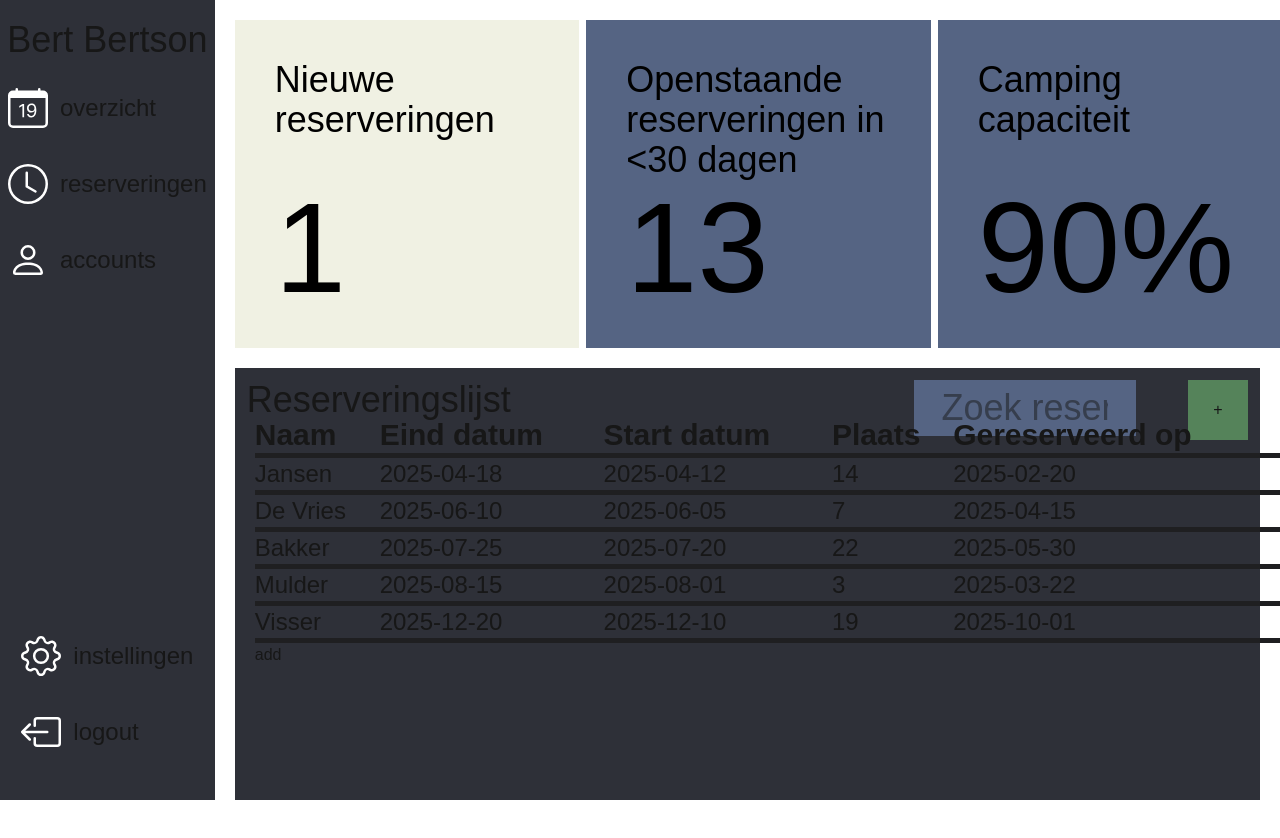
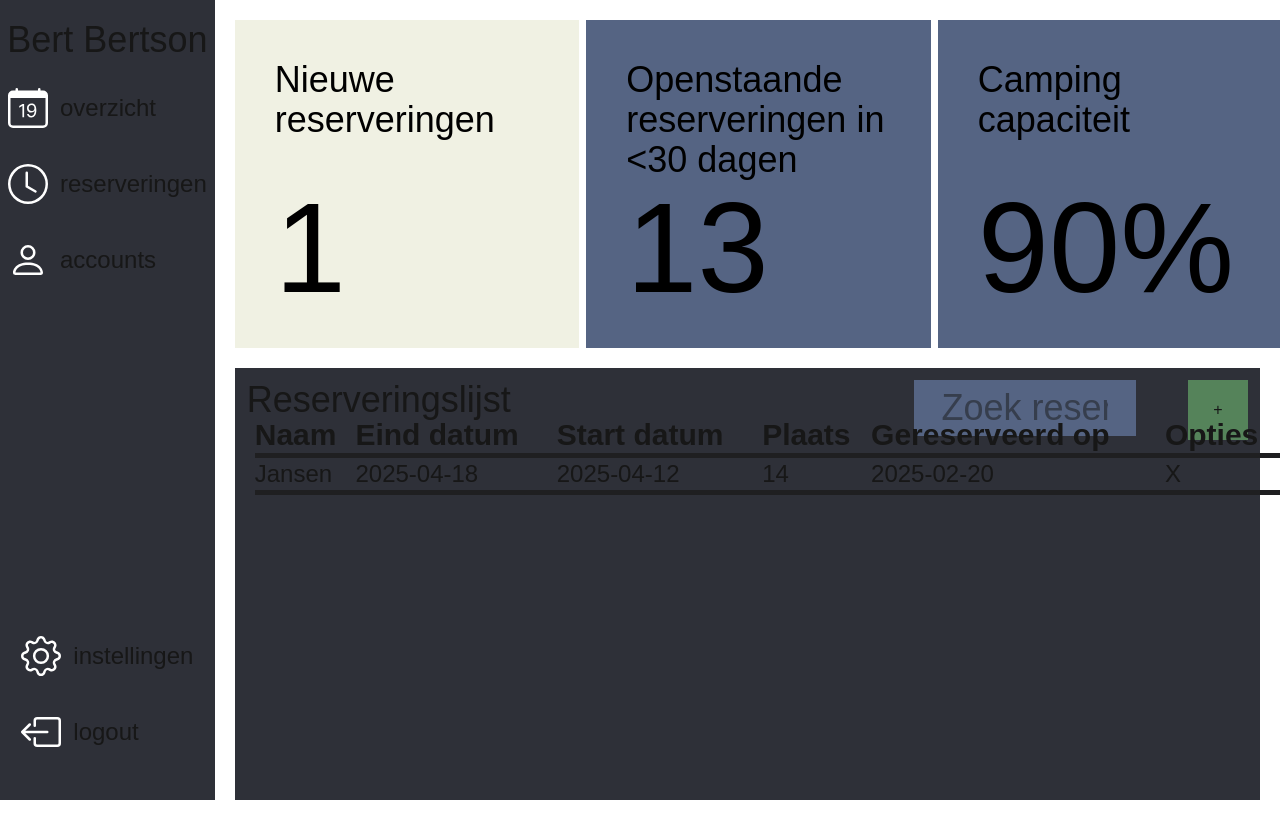
Before and after one commit to Powerboy2015/boer-bert-registratiesysteem, a Next.js app in the folder next.js/: page /reserveringen in a window 1280 px wide. Shown: the top 838 px of the page. Built offline with nearby package versions, Linux system fonts and the light colour scheme.

Commit message:
delete users

```diff
--- a/next.js/src/app/reserveringen/NieuweReservering/ReserveringOverlay.tsx
+++ b/next.js/src/app/reserveringen/NieuweReservering/ReserveringOverlay.tsx
@@ -1,6 +1,7 @@
 import { useState } from "react"
 
-type ReserveringInput = {
+export default function ReserveringOverlay({ toggle, add }: {
+    toggle: () => void, add: (reservering: {
         ID: number;
         Naam: string;
         plaats: number;
@@ -8,11 +9,7 @@ type ReserveringInput = {
         eind: string;
         reservering: string;
         reserveringBewerk: string;
-};
-
-
-export default function ReserveringOverlay({ toggle, add }: {
-    toggle: () => void, add: (reservering: ReserveringInput) => void
+    }) => void
 }) {
     const [naam, setNaam] = useState("")
     const [eindDatum, setEindDatum] = useState("")
--- a/next.js/src/app/reserveringen/Widgets/Reserveringen.tsx
+++ b/next.js/src/app/reserveringen/Widgets/Reserveringen.tsx
@@ -12,48 +12,18 @@ export default function Reserveringen() {
       ReserveringsDatum: "2025-02-20",
       ReservatieBewerkDatum: "2025-03-01",
     },
-    {
-      UserData_ID: 102,
-      Achternaam: "De Vries",
-      PlaatsNummer: 7,
-      DatumAankomst: "2025-06-05",
-      DatumVertrek: "2025-06-10",
-      ReserveringsDatum: "2025-04-15",
-      ReservatieBewerkDatum: "2025-05-01",
-    },
-    {
-      UserData_ID: 103,
-      Achternaam: "Bakker",
-      PlaatsNummer: 22,
-      DatumAankomst: "2025-07-20",
-      DatumVertrek: "2025-07-25",
-      ReserveringsDatum: "2025-05-30",
-      ReservatieBewerkDatum: "2025-06-12",
-    },
-    {
-      UserData_ID: 104,
-      Achternaam: "Mulder",
-      PlaatsNummer: 3,
-      DatumAankomst: "2025-08-01",
-      DatumVertrek: "2025-08-15",
-      ReserveringsDatum: "2025-03-22",
-      ReservatieBewerkDatum: "2025-03-25",
-    },
-    {
-      UserData_ID: 105,
-      Achternaam: "Visser",
-      PlaatsNummer: 19,
-      DatumAankomst: "2025-12-10",
-      DatumVertrek: "2025-12-20",
-      ReserveringsDatum: "2025-10-01",
-      ReservatieBewerkDatum: "2025-10-11",
-    },
   ])
 
   const [overlay, setOverlay] = useState(false)
 
   function toggleOverlay() {
     setOverlay(!overlay)
+  }
+
+  function handleDeleteReservering(RemoveIndex: number) {
+    console.log(RemoveIndex)
+    const newReserveringen = reserveringen.filter((item, index) => index !== RemoveIndex)
+    setReserveringen(newReserveringen)
   }
 
   function addReservering({ ID, Naam, plaats, start, eind, reservering, reserveringBewerk }: { ID: number, Naam: string, plaats: number, start: string, eind: string, reservering: string, reserveringBewerk: string }) {
@@ -67,16 +37,10 @@ export default function Reserveringen() {
       ReservatieBewerkDatum: reserveringBewerk,
     }
     setReserveringen([...reserveringen, nieuw])
-
-
-
-
   }
 
-
-
-
-  return (<>      {overlay ? <ReserveringOverlay toggle={toggleOverlay} add={addReservering} /> : null}
+  return (<>
+    {overlay ? <ReserveringOverlay toggle={toggleOverlay} add={addReservering} /> : null}
     <div className="bg-[#2E3038] h-full mx-5">
       <div className="h-1/15 flex w-full">
         <div className="w-1/2 text-4xl m-3">Reserveringslijst</div>
@@ -98,31 +62,24 @@ export default function Reserveringen() {
               <th className="text-left text-3xl">Start datum</th>
               <th className="text-left text-3xl">Plaats</th>
               <th className="text-left text-3xl">Gereserveerd op </th>
+              <th className="text-left text-3xl">Opties </th>
             </tr>
           </thead>
           <tbody>
             {reserveringen.map((item, index) => (
-              <tr className="border-y-5 border-[#1F1F21] text-2xl " key={index}>
+              <tr className="border-y-5 border-[#1F1F21] text-2xl bg " key={index}>
                 <td>{item.Achternaam}</td>
                 <td>{item.DatumVertrek}</td>
                 <td>{item.DatumAankomst}</td>
                 <td>{item.PlaatsNummer}</td>
                 <td>{item.ReserveringsDatum}</td>
+                <td> <button onClick={() => handleDeleteReservering(index)}>X</button></td>
               </tr>
             ))}
           </tbody>
         </table>
-        <button onClick={() => addReservering({
-          ID: 105,
-          Naam: "Visser",
-          plaats: 19,
-          start: "2025-12-10",
-          eind: "2025-12-20",
-          reservering: "2025-10-01",
-          reserveringBewerk: "2025-10-11"
-        })}>add</button>
       </div>
-    </div>
+    </div >
   </>
 
 
```
Also changed, not shown: next.js/src/app/reserveringen/icons/three-dots-vertical.svg (added). Lines whose indentation alone changed are shown as unchanged.
